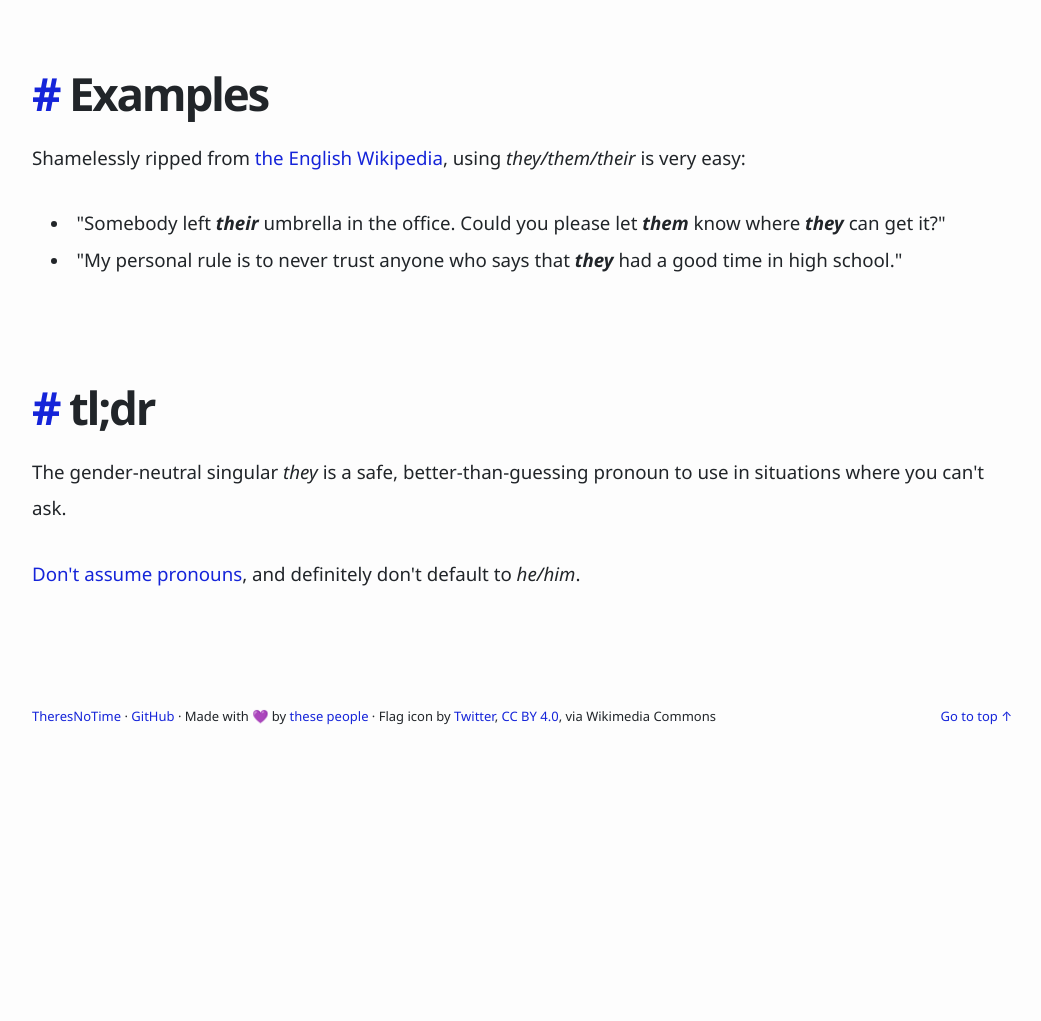
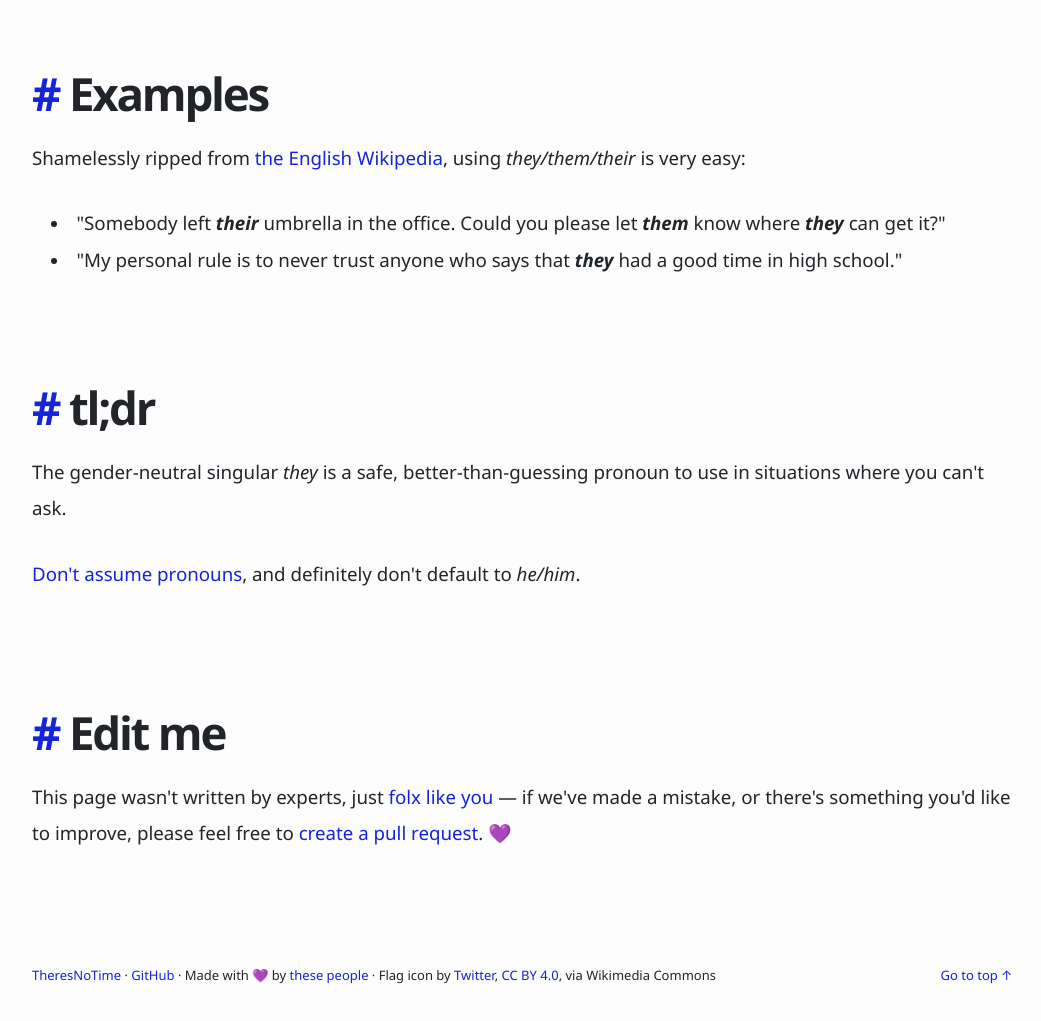
Before and after one commit to theresnotime/justusethey, a website: page public/index.html in a window 1280 px wide. Shown: the part 1257-2278 px from the top of the page, without its empty margins (118-1159 px from the left). Before the commit the page ends 2053 px from the top, so only its background shows below. Drawn offline with Linux system fonts and the light colour scheme.

Commit message:
Add edit me section

```diff
--- a/public/index.html
+++ b/public/index.html
@@ -124,6 +124,22 @@
                 </p>
             </section>
 
+            <section id="Edit">
+                <a class="title-link" href="#edit">
+                    <h2 class="title">Edit me</h2>
+                </a>
+                <p>
+                    This page wasn't written by experts, just
+                    <a href="https://github.com/theresnotime/justusethey/graphs/contributors"
+                        >folx like you</a
+                    >
+                    — if we've made a mistake, or there's something you'd like to improve, please
+                    feel free to
+                    <a href="https://github.com/theresnotime/justusethey">create a pull request</a>.
+                    💜
+                </p>
+            </section>
+
             <footer>
                 <p>
                     <span style="float: left">
```
